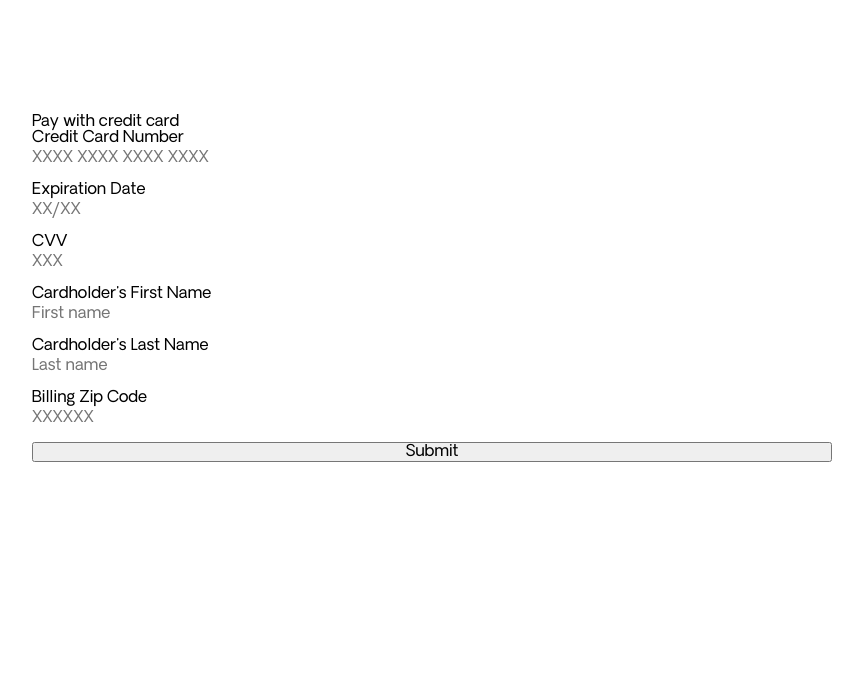
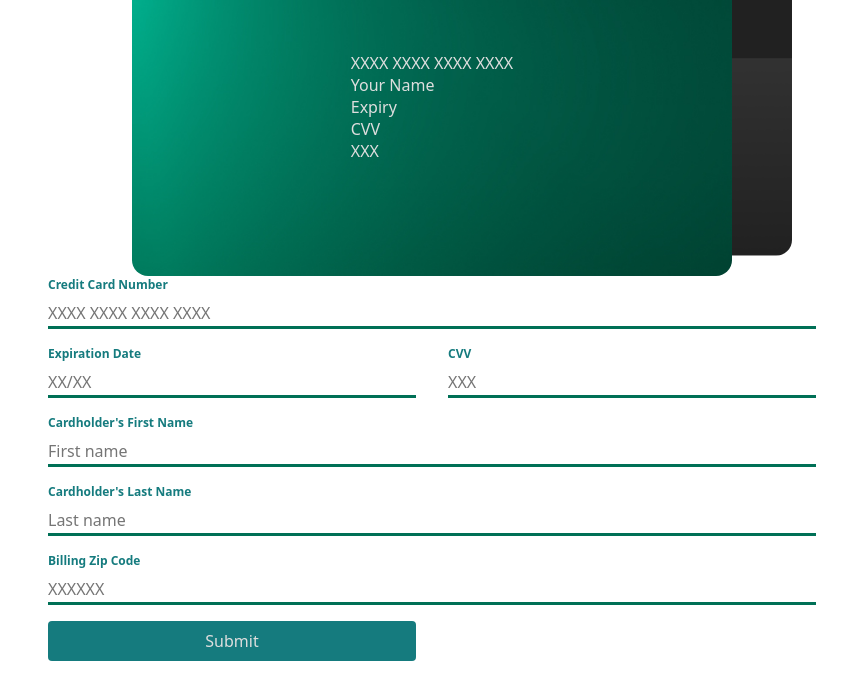
Before and after one commit to mcespo/kin, a plain HTML site: page index.html in a window 1280 px wide. Shown: the part 112-800 px from the top of the page, without its empty margins (208-1071 px from the left). Drawn offline with Linux system fonts and the light colour scheme.

Commit message:
assets, base styles, base functionality

```diff
--- a/index.html
+++ b/index.html
@@ -10,40 +10,64 @@
     <main id="credit_card_container" class="container">
         <h1>Pay with credit card</h1>
         <aside id="credit_card_banner" class="credit-card-banner">
-
+            <div id="card_display_area" class="card-display-area">
+                <p id="card_number_display">XXXX XXXX XXXX XXXX</p>
+                <p id="name_display">Your Name</p>
+                <div>
+                    <p>Expiry</p>
+                    <p id="expiration_display"></p>
+                </div>
+                <div>
+                    <p>CVV</p>
+                    <p id="verification_display">XXX</p>
+                </div>
+            </div>
+            <img class="credit-card-logo" src="./assets/credit-card-logo.png" aria-hidden="true" alt="Mastercard Logo" />
+            <img class="card-front" src="./assets/credit-card-front.jpg" aria-hidden="true" alt="Front side of credit card" />
+            <img class="card-back" src="./assets/credit-card-back.png" aria-hidden="true" alt="Back side of credit card" />
         </aside>
-        <form id="credit_card_form" class="credit-card-form" method="POST" action="https://scalptrade.test/!/forms/career_application" enctype="multipart/form-data" class="">
-
-            <!-- <input required="" autocomplete="cc-number" id="number" name="number" type="text" inputmode="numeric" pattern="[0-9]*" aria-describedby="error-for-number tooltip-for-number" data-current-field="number" class="input-placeholder-color--lvl-22" placeholder="Card number" aria-invalid="true" style="font-family: -apple-system, BlinkMacSystemFont, &quot;Segoe UI&quot;, Roboto, Helvetica, Arial, sans-serif, &quot;Apple Color Emoji&quot;, &quot;Segoe UI Emoji&quot;, &quot;Segoe UI Symbol&quot;; font-size: 1rem; letter-spacing: normal; line-height: 1.5; color: rgb(0, 0, 0); text-decoration: none; text-transform: none; --placeholder-color: hsl(0, 0%, 44%); padding: calc((-1.5rem + max(2.35714rem, 3.42857rem)) / 2) 0.785714rem; transition: padding 0.2s ease-out 0s;"> -->
+        <form id="credit_card_form" class="credit-card-form" method="POST" action="" enctype="">
 
             <div class="credit-card">
                 <label for="credit_card_number">Credit Card Number</label>
-                <input type="tel" name="credit_card_number" inputmode="numeric" pattern="[0-9\s]{15,20}" placeholder="XXXX XXXX XXXX XXXX" minlength="15" maxlength="20" required>
+                <span class="input-design">
+                    <input name="credit_card_number" type="text" inputmode="numeric" pattern="[0-9\s]{13,19}" placeholder="XXXX XXXX XXXX XXXX" minlength="15" maxlength="20" required>
+                </span>
             </div>
 
             <div class="expiration">
                 <label for="expiration_date">Expiration Date</label>
-                <input type="tel" name="expiration_date" inputmode="numeric" pattern="[0-9]*" placeholder="XX/XX" minlength="4" maxlength="5" required>
+                <span class="input-design">
+                    <input type="text" name="expiration_date" inputmode="numeric" pattern="[0-9]*" placeholder="XX/XX" minlength="4" maxlength="5" required>
+                </span>
             </div>
 
             <div class="verification">
                 <label for="verification_code">CVV</label>
-                <input type="tel" name="verification_code" inputmode="numeric" pattern="[0-9]*" placeholder="XXX" minlength="3" maxlength="4" required>
+                <span class="input-design">
+                    <input type="tel" name="verification_code" inputmode="numeric" pattern="[0-9]*" placeholder="XXX" minlength="3" maxlength="4" required>
+                </span>
             </div>
 
             <div class="first-name">
                 <label for="first_name">Cardholder's First Name</label>
-                <input type="text" name="first_name" placeholder="First name" required>
+                <span class="input-design">
+                    <input type="text" name="first_name" placeholder="First name" required>
+                </span>
             </div>
 
             <div class="last-name">
                 <label for="last_name">Cardholder's Last Name</label>
-                <input type="text" name="last_name" placeholder="Last name" required>
+                <span class="input-design">
+                    <input type="text" name="last_name" placeholder="Last name" required>
+                </span>
             </div>
 
-            <div class="zipcode">
-                <label for="verification_code">Billing Zip Code</label>
-                <input type="tel" name="verification_code" inputmode="numeric" pattern="[0-9]*" placeholder="XXXXXX" minlength="5" maxlength="9" required>
+            <div class="zip-code">
+                <label for="zip_code">Billing Zip Code</label>
+                <span class="input-design">
+                    <input type="tel" name="zip_code" inputmode="numeric" pattern="[0-9]*" placeholder="XXXXXX" minlength="5" maxlength="10" required>
+                </span>
             </div>
 
             <input type="text" style="display: none;" name="honeypot">
--- a/styles.css
+++ b/styles.css
@@ -48,8 +48,10 @@ input {
 
 
 /* -------------- */
+/* -------------- */
 body {
-    font-family: "OakesGrotesk-Regular", ui-sans-serif, system-ui, sans-serif, "Apple Color Emoji", "Segoe UI Emoji", "Segoe UI Symbol", "Noto Color Emoji";
+    font-family: ui-sans-serif, system-ui, sans-serif, "Apple Color Emoji",
+        "Segoe UI Emoji", "Segoe UI Symbol", "Noto Color Emoji";
     display: grid;
     grid-auto-flow: row;
     place-items: center;
@@ -57,17 +59,109 @@ body {
 .container {
     display: grid;
     grid-auto-flow: row;
-    max-width: 800px;
+    max-width: 50rem; // 800px
     margin: 0 auto;
     width: 100%;
+    padding: 1rem;
+
+    .credit-card-banner {
+        display: grid;
+        place-items: center;
+        .credit-card-logo,
+        .card-front,
+        .card-back,
+        .card-display-area {
+            grid-area: 1/1;
+            pointer-events: none;
+        }
+
+        .card-display-area {
+            z-index: 4;
+            color: var(--white);
+        }
+        .credit-card-logo {
+            z-index: 3;
+            transform: translate(-360%, -286%);
+        }
+        .card-front {
+            z-index: 2;
+            border-radius: 1rem;
+            max-width: 600px;
+        }
+        .card-back {
+            z-index: 1;
+            border-radius: 1rem;
+            transform: translate(10%, -6%);
+            max-width: 600px;
+        }
+    }
 
     .credit-card-form {
         display: grid;
+        grid-auto-flow: row;
+        grid-template-columns: 1fr 1fr;
         row-gap: 1rem;
+        column-gap: 2rem;
 
         div {
+            grid-column: span 2;
             display: grid;
             row-gap: 0.25rem;
+        }
+
+        .expiration,
+        .verification {
+            grid-column: span 1;
+        }
+
+        label {
+            font-weight: 600;
+            font-size: 0.75rem;
+            color: var(--teal);
+        }
+
+        .input-design {
+            position: relative;
+            &::after {
+                border-bottom: 3px solid var(--green);
+                left: 0;
+                bottom: 0;
+                content: "\00a0";
+                position: absolute;
+                right: 0;
+                pointer-events: none;
+                -webkit-transition: border-bottom-color 200ms
+                    cubic-bezier(0.4, 0, 0.2, 1) 0ms;
+                transition: border-bottom-color 200ms
+                    cubic-bezier(0.4, 0, 0.2, 1) 0ms;
+            }
+            /* &::active {
+                 &::after {
+                     border-bottom-color: var(--white);
+                 }
+             } */
+        }
+
+        input {
+            box-sizing: content-box;
+            height: 1.4375rem;
+            padding: 4px 0 5px;
+            width: 100%;
+            outline-offset: 0.25rem;
+            outline-color: var(--gray);
+            color: var(--black);
+        }
+
+        button {
+            border: none;
+            color: var(--white);
+            background-color: var(--teal);
+            font-weight: 500;
+            font-size: 1rem;
+            line-height: 1.75;
+            min-width: 5px;
+            padding: 6px 16px;
+            border-radius: 0.25rem;
         }
     }
 }
```
Also changed, not shown: scripts.js (+63 -31 lines), assets/credit-card-back.png (added), assets/credit-card-front.jpg (added), assets/credit-card-logo.png (added), 1 other file.
